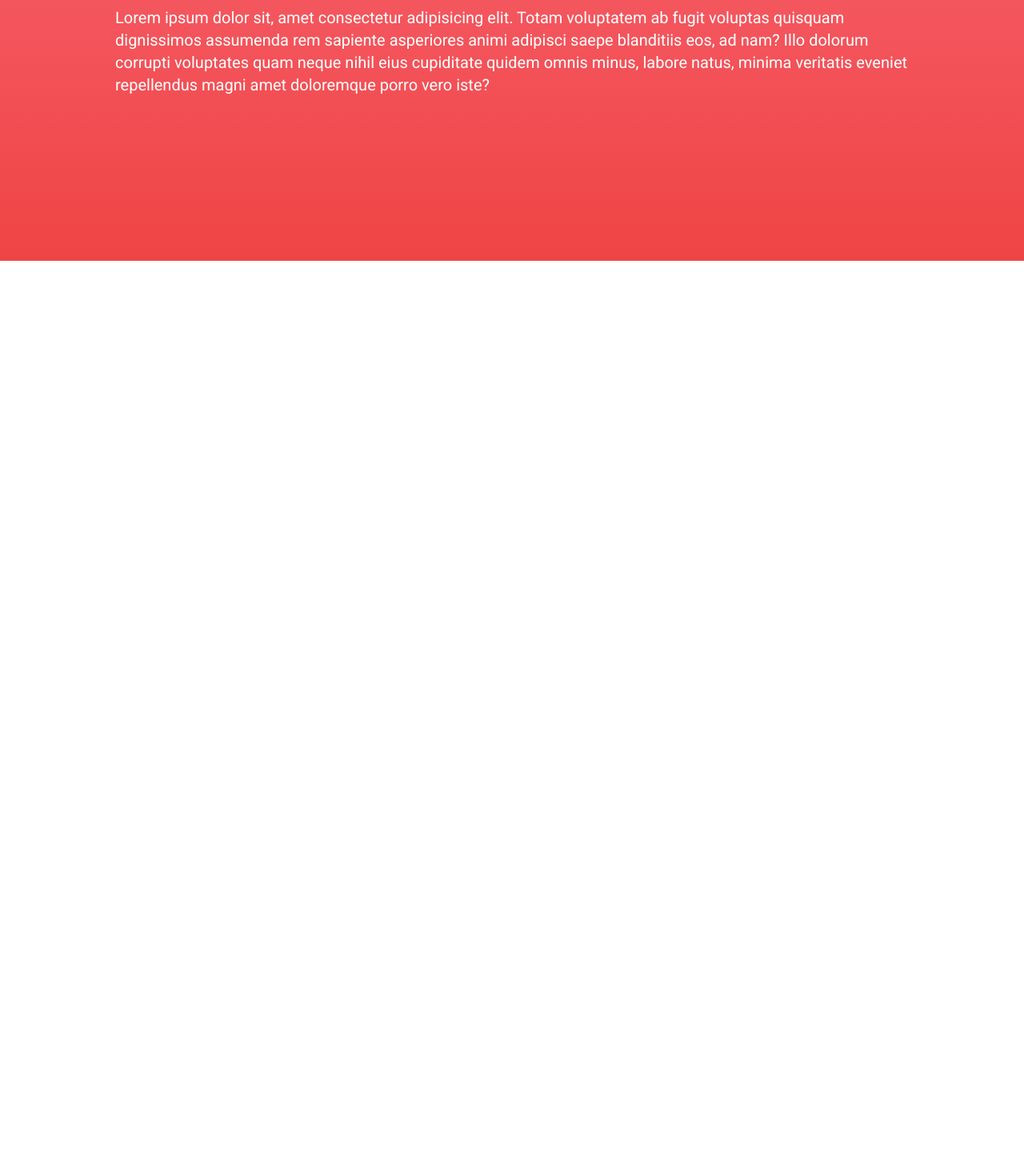
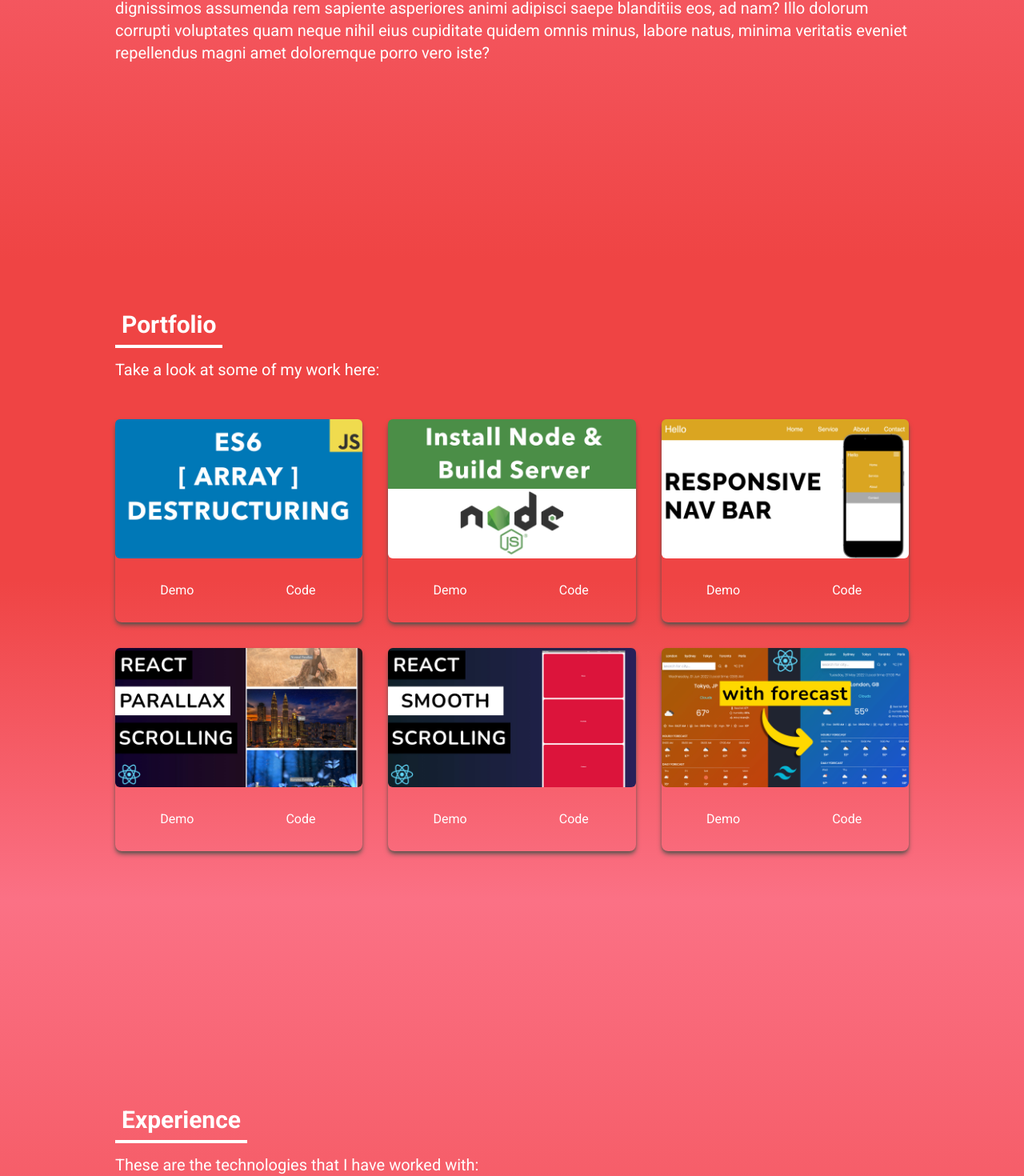
Before and after one commit to Sapereza/sarah-portfolio, a React (Create React App) app: page / in a window 1280 px wide. Shown: the part 1274-2744 px from the top of the page at 80% size. Before the commit the page ends 1600 px from the top, so only its background shows below. Built offline with nearby package versions, Linux system fonts and the light colour scheme.

Commit message:
Finished the majority of the portfolio. I need to fix some spacing issues between components. Make sure that the 'demo' and 'code' links get the propper JS to link correctly. Add a required field to the contact section. and work a bit more on the overall CSS.

```diff
--- a/package.json
+++ b/package.json
@@ -10,6 +10,7 @@
     "react-dom": "^18.2.0",
     "react-icons": "^4.8.0",
     "react-scripts": "5.0.1",
+    "react-scroll": "^1.8.9",
     "web-vitals": "^2.1.4"
   },
   "scripts": {
--- a/src/App.js
+++ b/src/App.js
@@ -3,6 +3,9 @@ import NavBar from "./components/NavBar";
 import SocialLinks from "./components/SocialLinks";
 import About from "./components/About";
 import Portfolio from "./components/Portfolio";
+import Experience from "./components/Experience";
+import Contact from "./components/Contact";
+import Space from "./components/Space";
 
 
 function App() {
@@ -12,6 +15,9 @@ function App() {
       <Home />
       <About />
       <Portfolio />
+      <Experience />
+      <Contact />
+      <Space />
 
       <SocialLinks />
     </div>
--- a/src/components/About.jsx
+++ b/src/components/About.jsx
@@ -4,11 +4,11 @@ const About = () => {
   return (
     <div name="about" className="w-full h-screen bg-gradient-to-b from-rose-400 to-red-500 text-white">
         <div className="max-w-screen-lg p-4 mx-auto flex flex-col justify-center w-full h-full">
-            <div className="pb-6 mt-10 md:mt-0">
-                <h1 className="text-3xl font-bold inline border-b-4 border-white">About</h1>
+            <div className="pb-6 mt-16 md:mt-0">
+                <h1 className="text-3xl font-bold inline border-b-4 p-2 border-white">About</h1>
             </div>
             <div>
-                <p className="text-xl mt-20">
+                <p className="text-xl">
                     Lorem ipsum dolor sit amet consectetur adipisicing elit. Omnis dolor perspiciatis eius consequatur tempore mollitia eos? Quaerat, aliquam quos odio aut, illo autem doloribus asperiores non exercitationem hic voluptas explicabo rerum vel, dolores inventore architecto omnis sunt quas ab tenetur similique nam obcaecati? Facere cumque sunt tempora officiis perspiciatis. Eligendi?
                 </p>
                 <br/>
--- /dev/null
+++ b/src/components/Contact.jsx
@@ -0,0 +1,25 @@
+import React from 'react'
+
+const Contact = () => {
+  return (
+    <div name="contact" className="bg-gradient-to-b from-red-500 via-red-500 to-rose-400 w-full text-white md:h-screen">
+        <div className="max-w-screen-lg p-4 mx-auto flex flex-col justify-center w-full h-full">
+            <div className="pb-8 mt-12 md:mt-96">
+                <h1 className="text-3xl font-bold inline border-b-4 p-2 border-white">Contact</h1>
+                <p className="py-6 text-xl">Get in touch with me:</p>
+            </div>
+
+            <div className="flex justify-center items-center">
+                <form action="https://getform.io/f/e59cc3ac-6ecc-48f2-ba3c-5b4fcac43537" method="POST" className="flex flex-col w-full md:1/2">
+                    <input type="text" name="name" placeholder="Enter your name" className="p-2 bg-transparent border-2 rounded-md text-white focus:outline-none"/>
+                    <input type="text" name="email" placeholder="Enter your email" className="my-4 p-2 bg-transparent border-2 rounded-md text-white focus:outline-none"/>
+                    <textarea name="message" placeholder="Enter your message" rows="10" className="p-2 bg-transparent border-2 rounded-md text-white focus:outline-none"></textarea>
+                    <button className="text-white w-fit px-6 py-3 my-8 flex items-center rounded-md bg-gradient-to-r from-cyan-500 to-indigo-500 shadow drop-shadow-md cursor-pointer hover:scale-110 duration-300">Submit</button>
+                </form>
+            </div>
+        </div>
+    </div>
+  )
+}
+
+export default Contact
--- /dev/null
+++ b/src/components/Experience.jsx
@@ -0,0 +1,100 @@
+import React from 'react';
+
+import html from "../assets/html.png";
+import css from "../assets/css.png";
+import javascript from "../assets/javascript.png";
+import reactImage from "../assets/react.png";
+import nextjs from "../assets/nextjs.png";
+import graphql from "../assets/graphql.png";
+import github from "../assets/github.png";
+import tailwind from "../assets/tailwind.png";
+
+const Experience = () => {
+
+  const techs = [
+    {
+      id: 1,
+      src: html,
+      title: 'HTML',
+      style: 'shadow-orange-500'
+    },
+    {
+      id: 2,
+      src: css,
+      title: 'CSS',
+      style: 'shadow-blue-500'
+    },
+    {
+      id: 3,
+      src: javascript,
+      title: 'JavaScript',
+      style: 'shadow-yellow-500'
+    },
+    {
+      id: 4,
+      src: reactImage,
+      title: 'React',
+      style: 'shadow-blue-600'
+    },
+    {
+      id: 6,
+      src: nextjs,
+      title: 'NextJs',
+      style: 'shadow-white'
+    },
+    {
+      id: 7,
+      src: graphql,
+      title: 'GraphQL',
+      style: 'shadow-pink-400'
+    },
+    {
+      id: 5,
+      src: github,
+      title: 'GitHub',
+      style: 'shadow-gray-400'
+    },
+    {
+      id: 8,
+      src: tailwind,
+      title: 'Tailwind CSS',
+      style: 'shadow-sky-400'
+    },
+  ]
+
+
+
+  return (
+    <div name="experience" className="bg-gradient-to-b from-rose-400 to-red-500 w-full text-white md:h-screen">
+      <div className="max-w-screen-lg p-4 mx-auto flex flex-col justify-center w-full h-full">
+        <div className="pb-6 mt-12 md:mt-96">
+          <h1 className="text-3xl font-bold inline border-b-4 p-2 border-white">
+            Experience
+          </h1>
+          <p className="py-6 text-xl">
+            These are the technologies that I have worked with:
+          </p>
+
+          <div className="w-full grid grid-cols-2 sm:grid-cols-3 gap-8 text-center py-8 px-12 sm:px-0">
+
+            {
+              techs.map(({id, src, title, style}) =>
+              (
+
+                <div key={id} className={`shadow-md hover:scale-105 duration-500 py-2 rounded-lg ${style}`}>
+                  <img src={src} alt="" className="w-20 mx-auto"/>
+                  <p className="mt-4">{title}</p>
+                </div>
+
+              ))
+            }
+
+          </div>
+
+        </div>
+      </div>
+    </div>
+  )
+}
+
+export default Experience
--- a/src/components/Home.jsx
+++ b/src/components/Home.jsx
@@ -2,6 +2,7 @@ import React from 'react';
 import HeroImage from "../assets/heroImage.png";
 import {HiArrowNarrowRight} from "react-icons/hi";
 import { useState, useEffect } from "react";
+import {Link} from "react-scroll";
 
 const Home = () => {
 
@@ -64,13 +65,13 @@ const Home = () => {
                     Lorem ipsum dolor sit, amet consectetur adipisicing elit. Officia minima sed assumenda tempora voluptas beatae, facilis ab! Possimus, asperiores eum.
                 </p>
                 <div className="relative z-0">
-                    <button className="text-white w-fit px-6 py-3 my-2 flex items-center rounded-md bg-gradient-to-r from-cyan-500 to-indigo-500 shadow drop-shadow-md cursor-pointer">
+                    <Link to="portfolio" smooth duration={500} className="text-white w-fit px-6 py-3 my-2 flex items-center rounded-md bg-gradient-to-r from-cyan-500 to-indigo-500 shadow drop-shadow-md cursor-pointer hover:scale-110 duration-300">
                         Portfolio
                         <span className="duration-300">
                         <HiArrowNarrowRight size={25} className="ml-1" />
                         </span>
 
-                    </button>
+                    </Link>
                 </div>
             </div>
 
--- a/src/components/NavBar.jsx
+++ b/src/components/NavBar.jsx
@@ -1,5 +1,6 @@
 import React, {useState} from 'react'
 import {FaBars, FaTimes} from 'react-icons/fa'
+import {Link} from "react-scroll";
 
 
 const NavBar = () => {
@@ -18,7 +19,7 @@ const NavBar = () => {
       },
       {
         id: 3,
-        link: "Portfolio",
+        link: "portfolio",
       },
       {
         id: 4,
@@ -39,7 +40,7 @@ const NavBar = () => {
       <ul className=" hidden md:flex">
 
         {links.map(({ id, link }) => (
-          <li key={id} className="px-4 cursor-pointer capitalize font-medium hover:scale-105 duration-200">{link}</li>
+          <li key={id} className="px-4 cursor-pointer capitalize font-medium hover:scale-105 duration-200"><Link to={link} smooth duration={500}>{link}</Link></li>
 
         ))}
 
@@ -53,7 +54,7 @@ const NavBar = () => {
         <ul className="flex flex-col justify-center items-center absolute top-0 left-0 w-full h-screen bg-gradient-to-b from-red-500 via-red-500 to-rose-400">
 
         {links.map(({ id, link }) => (
-            <li key={id} className="px-4 cursor-pointer capitalize py-6 text-4xl font-medium hover:scale-105 duration-200">{link}</li>
+            <li key={id} className="px-4 cursor-pointer capitalize py-6 text-4xl font-medium hover:scale-105 duration-200"><Link onClick={() => setNav(!nav)} to={link} smooth duration={500}>{link}</Link></li>
 
           ))}
 
--- a/src/components/Portfolio.jsx
+++ b/src/components/Portfolio.jsx
@@ -1,10 +1,72 @@
 import React from 'react'
+import arrayDestruct from '../assets/portfolio/arrayDestruct.jpg';
+import installNode from '../assets/portfolio/installNode.jpg';
+import navbar from '../assets/portfolio/navbar.jpg';
+import reactParallax from '../assets/portfolio/reactParallax.jpg';
+import reactSmooth from '../assets/portfolio/reactSmooth.jpg';
+import reactWeather from '../assets/portfolio/reactWeather.jpg';
 
 const Portfolio = () => {
+
+    const portfolios = [
+        {
+            id: 1,
+            src: arrayDestruct,
+            href: 'https://www.linkedin.com/in/sapereza/',
+        },
+        {
+            id: 2,
+            src: installNode,
+            href: 'https://www.linkedin.com/in/sapereza/',
+        },
+        {
+            id: 3,
+            src: navbar,
+            href: 'https://www.linkedin.com/in/sapereza/',
+        },
+        {
+            id: 4,
+            src: reactParallax,
+            href: 'https://www.linkedin.com/in/sapereza/',
+        },
+        {
+            id: 5,
+            src: reactSmooth,
+            href: 'https://www.linkedin.com/in/sapereza/',
+        },
+        {
+            id: 6,
+            src: reactWeather,
+            href: 'https://www.linkedin.com/in/sapereza/',
+        },
+    ]
+
+
   return (
-    <div>
-        <div>
+    <div name="portfolio" className="bg-gradient-to-b from-red-500 via-red-500 to-rose-400 w-full text-white md:h-screen">
+        <div className="max-w-screen-lg p-4 mx-auto flex flex-col justify-center w-full h-full">
+            <div className="pb-6 mt-10 md:mt-0">
+                <h1 className="text-3xl font-bold inline border-b-4 p-2 border-white">Portfolio</h1>
+                <p className="py-6 text-xl">Take a look at some of my work here:</p>
+            </div>
 
+            <div className="grid sm:grid-cols-2 md:grid-cols-3 gap-8 px-12 sm:px-0">
+
+                {portfolios.map(({id, src, href}) =>
+                    (
+
+                        <div key={id}  className="shadow-md shadow-stone-600 rounded-lg">
+                            <img src={src} alt="" className="rounded-md duration-200 hover:scale-105"/>
+                            <div className="flex items-center justify-center">
+                                <button className="w-1/2 px-6 py-3 m-4 duration-200 hover:scale-105">
+                                <a href={href}>Demo</a>
+                                </button>
+                                <button className="w-1/2 px-6 py-3 m-4 duration-200 hover:scale-105">Code</button>
+                            </div>
+                        </div>
+                    ))
+                }
+            </div>
         </div>
     </div>
   )
--- /dev/null
+++ b/src/components/Space.jsx
@@ -0,0 +1,11 @@
+import React from 'react'
+
+const Space = () => {
+  return (
+    <div className="bg-gradient-to-b from-rose-400 to-red-500 w-full text-white md:h-screen">
+
+    </div>
+  )
+}
+
+export default Space
```
Also changed, not shown: 1 other file (tests, documents, lock files or other folders).
